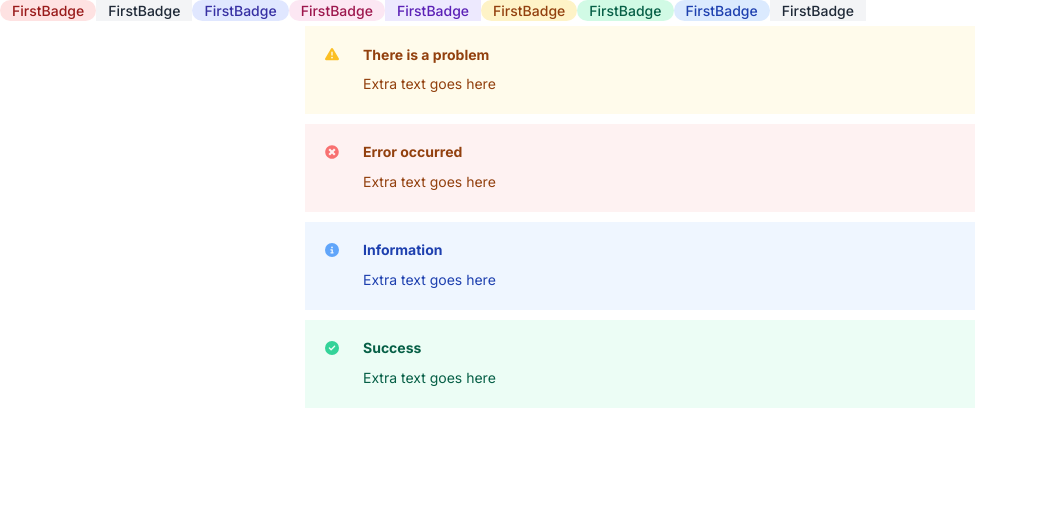
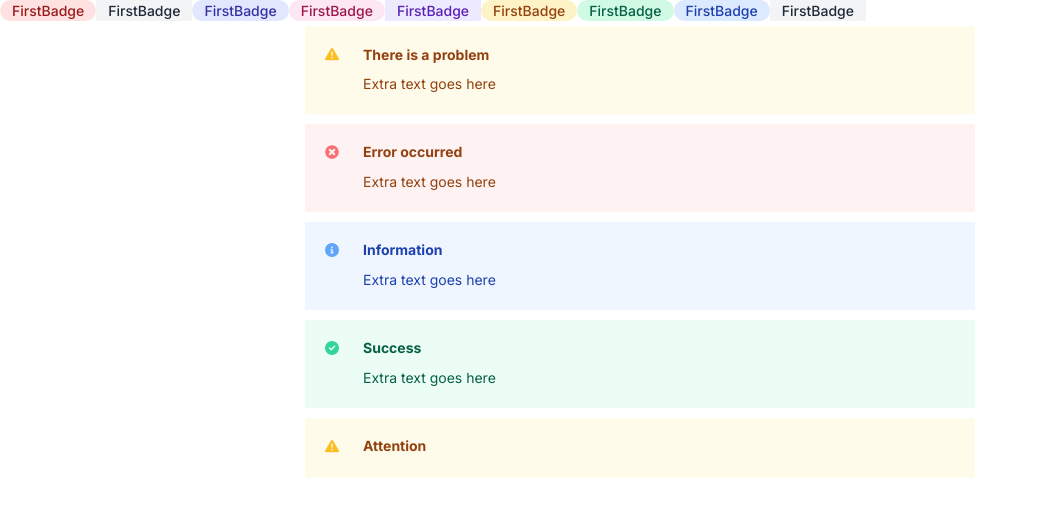
Before and after one commit to lillamanda/ReactComponents, a React (Vite) app: page / in a window 1280 px wide. Shown: the top 516 px of the page, without its empty margins (0-1038 px from the left). Built offline with nearby package versions, Linux system fonts and the light colour scheme.

Commit message:
finished banner

```diff
--- a/components/Banner/Banner.css
+++ b/components/Banner/Banner.css
@@ -11,7 +11,7 @@
     background-color: gray;
     margin: 5px;
     padding: 10px;
-    padding-bottom: 20px;
+    /* padding-bottom: 20px; */
     font-size: 14px;
     line-height: 20px;
     display: flex;
@@ -20,6 +20,7 @@
 
 .banner p {
     margin: 0;
+    margin-bottom: 10px;
 }
 
 .bannerheader, .banner p{
--- a/src/App.jsx
+++ b/src/App.jsx
@@ -29,6 +29,7 @@ function App() {
         <Banner.Text>Extra text goes here</Banner.Text>
       </Banner>
       <Banner type="success">Extra text goes here</Banner>
+      <Banner type="warning"/>
     </>
   )
 }
```
